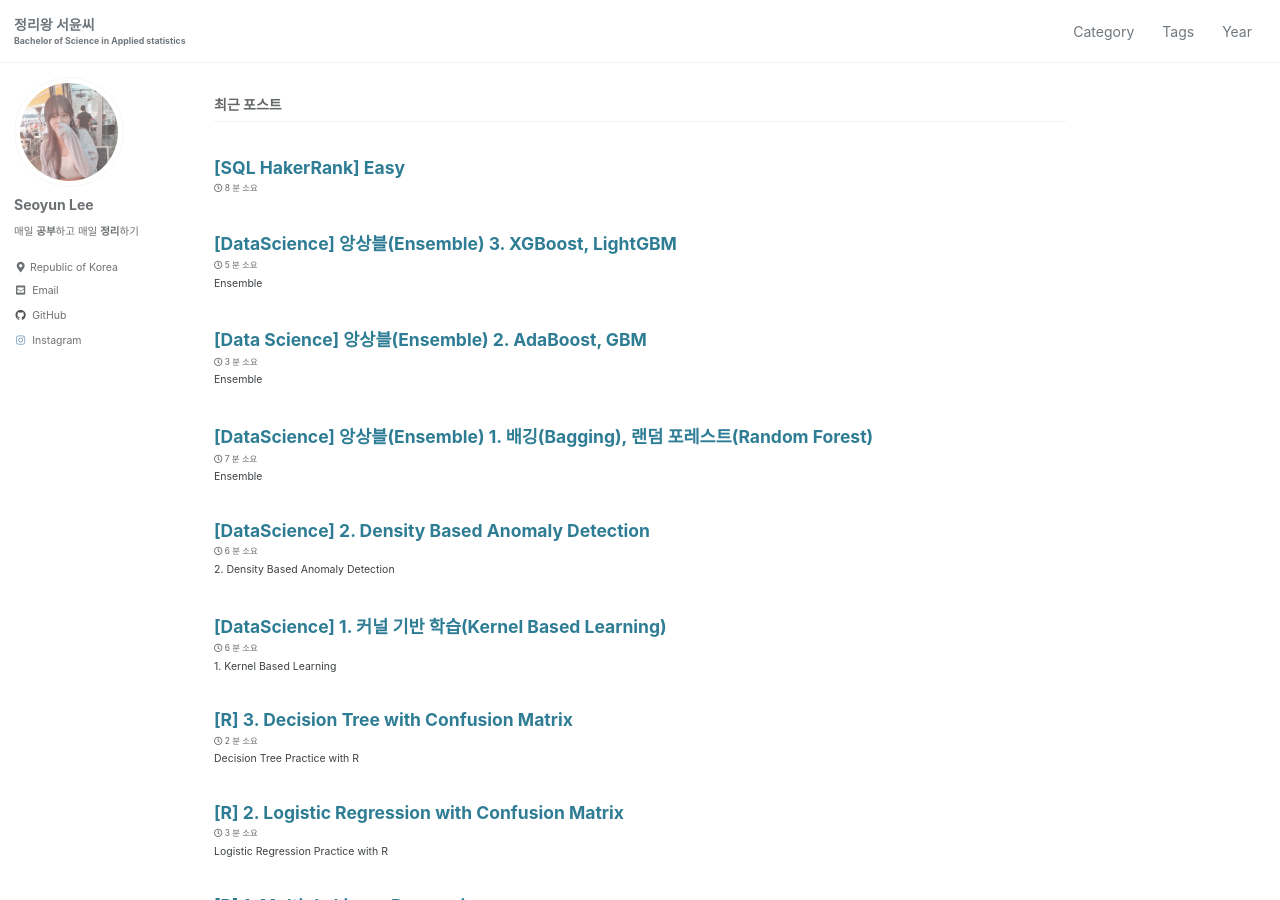
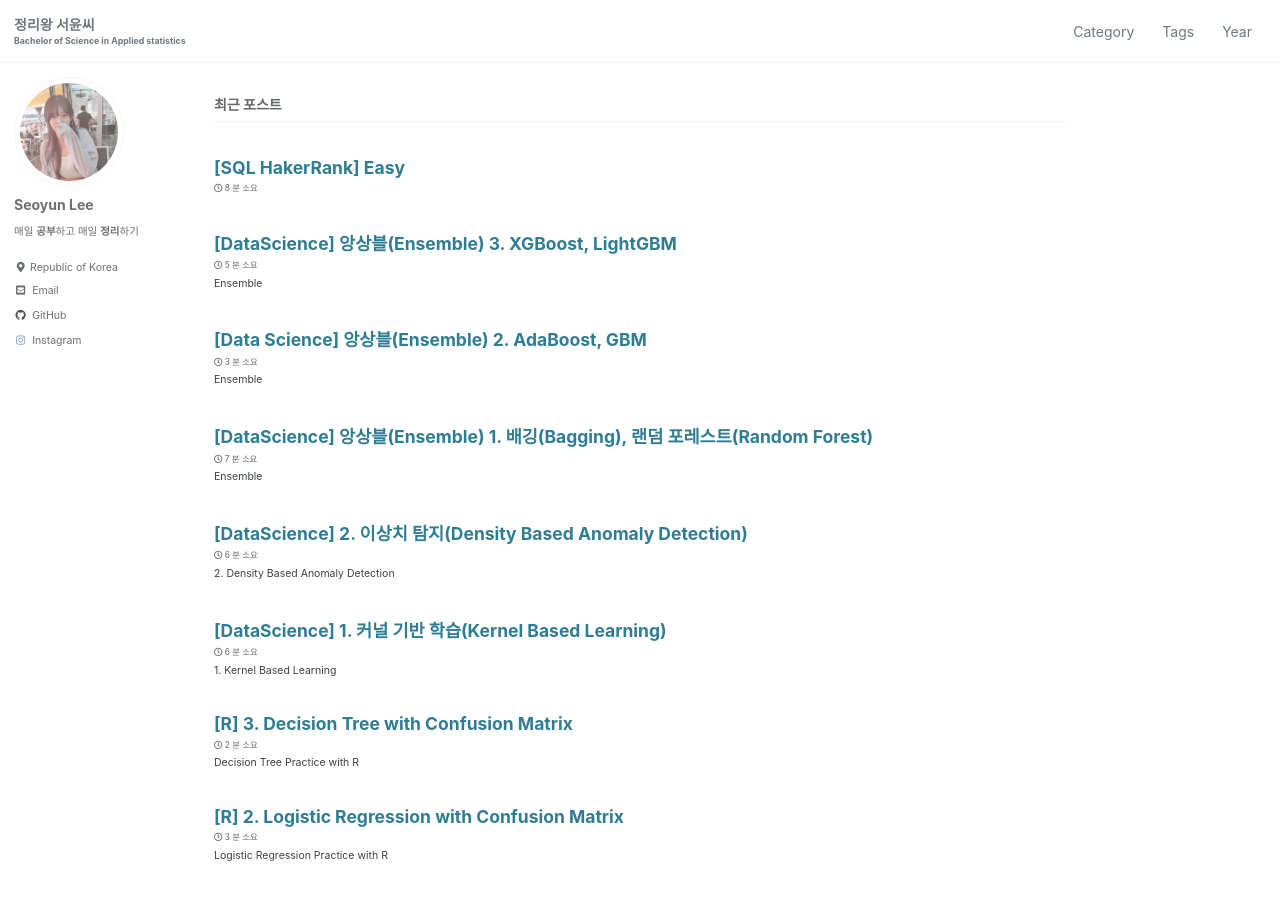
Before and after one commit to seoyun2/seoyun2.github.io, a Jekyll site: the page built from index.html, in a window 1280 px wide and 900 px high. Built offline with Jekyll 4.4.1, drawn with Linux system fonts in a browser that asks for light colours; cached includes are drawn as plain includes; the list of posts is cut into pages by our own code.

Commit message:
Update 2023-02-25-density-based-anomaly-detection.md

```diff
--- a/_posts/2023-02-25-density-based-anomaly-detection.md
+++ b/_posts/2023-02-25-density-based-anomaly-detection.md
@@ -1,5 +1,5 @@
 ---
-title: "[DataScience] 2. Density Based Anomaly Detection"
+title: "[DataScience] 2. 이상치 탐지(Density Based Anomaly Detection)"
 categories:
   - DataScience
   - AnomalyDetection
```
